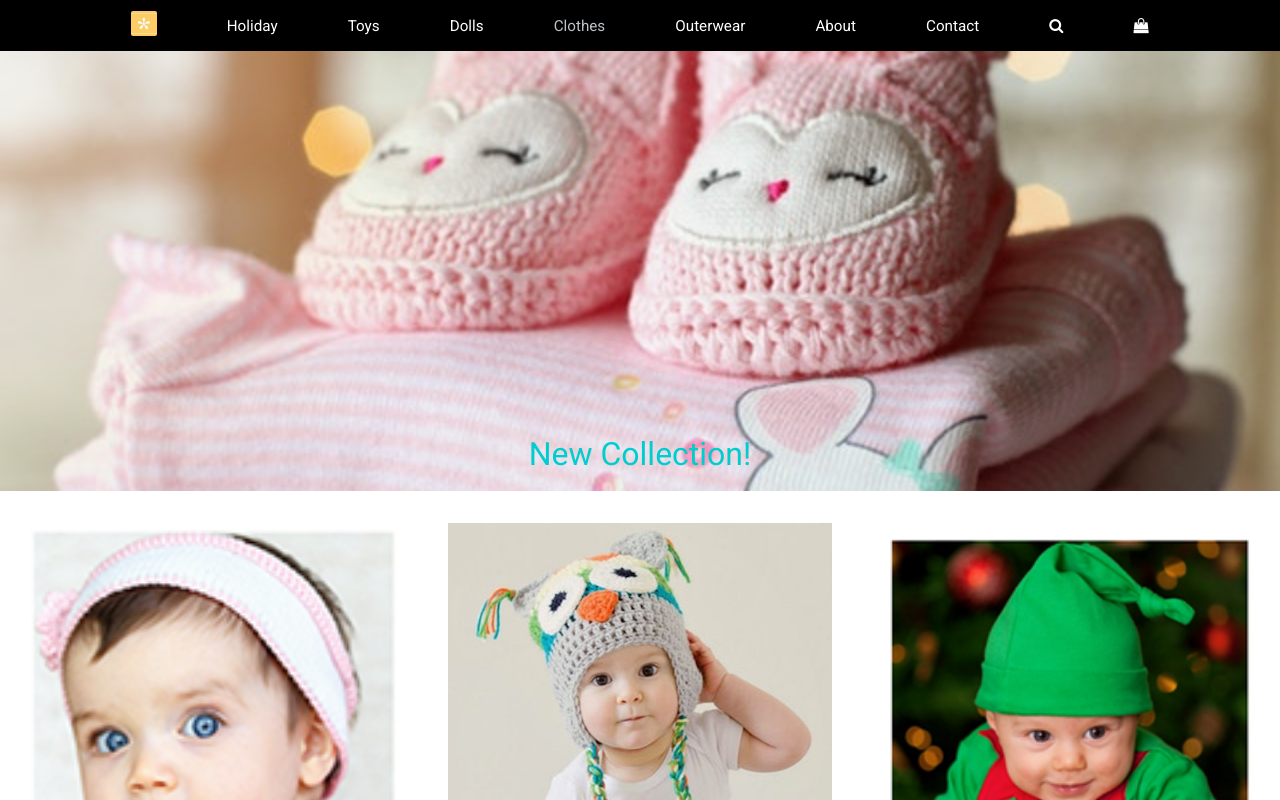
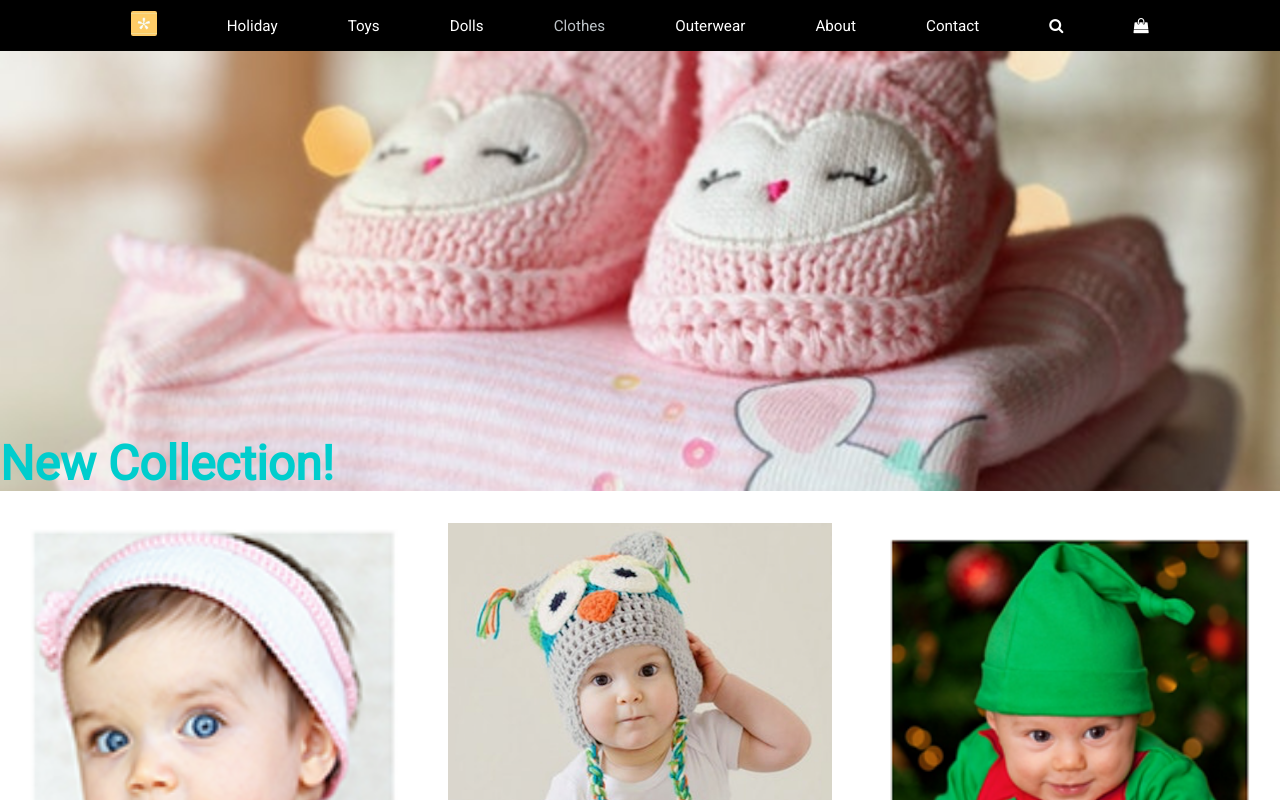
Before and after one commit to caep2015/React-E-Commerce-Mock-Site, a React (Create React App) app: page /clothes in a window 1280 px wide. Shown: the top 800 px of the page. Built offline with nearby package versions, Linux system fonts and the light colour scheme.

Commit message:
Update Clothes.js
Changed h6 to h2 to match text on other links

```diff
--- a/src/components/Clothes.js
+++ b/src/components/Clothes.js
@@ -10,7 +10,7 @@ export default class Clothes extends Component {
       <div className='clothes'>
         <div className='cat-hero' id='clothes-hero'>
           <div className='clothes-hero-text'>
-            <h6>New Collection!</h6>
+            <h2>New Collection!</h2>
           </div>
         </div>
         <div className='clothes-product-flex' >
```
